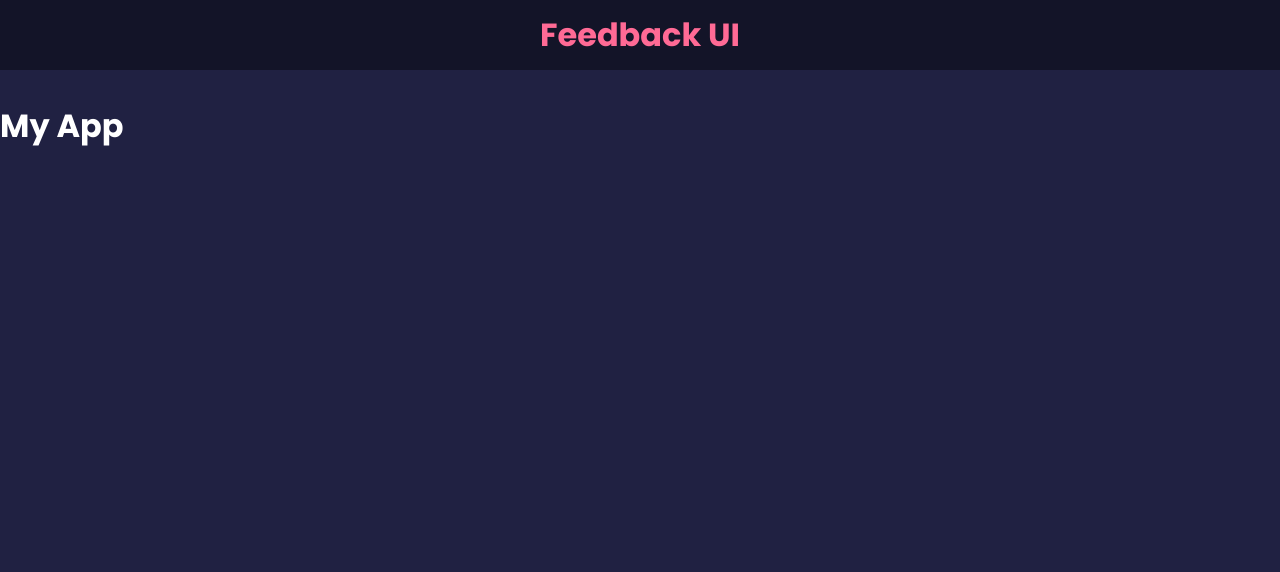
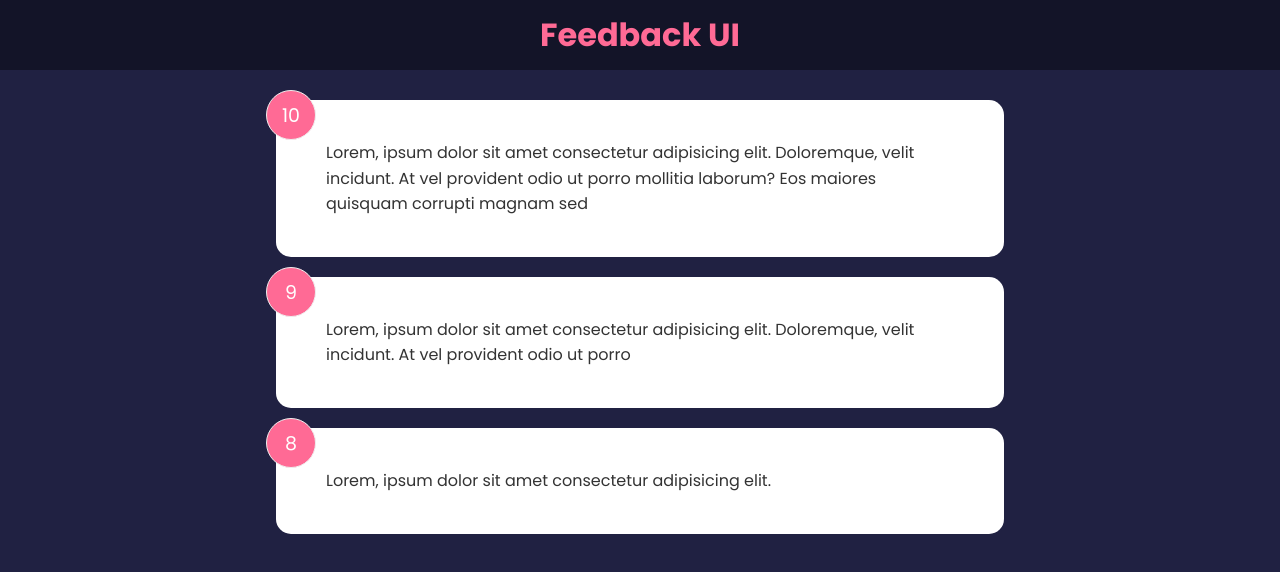
Before and after one commit to AqilArif/Feedback-App, a React app: page / in a window 1280 px wide. Shown: the top 572 px of the page. Built offline with nearby package versions, Linux system fonts and the light colour scheme; the HTML template or start-up script is replaced by a standard one.

Commit message:
Show Listing with Fake Data Array + Handle Data with App level state & used in components

```diff
--- a/src/App.jsx
+++ b/src/App.jsx
@@ -1,15 +1,23 @@
-import React, { Fragment } from 'react';
+import React, { Fragment, useState } from 'react';
 import '../styles/Global.css';
 import '../styles/index.css';
 import Header from './components/Header';
+import FeedbackItem from './components/FeedbackItem';
+import feedbackData from './data/FeedbackData';
+import FeedbackList from './components/FeedbackList';
 
 function App () {
+
+  const [feedback, setFeedback] = useState(feedbackData)
+
 
   return (
     <Fragment>
       <Header />
 
-      <h1>My App</h1>
+      <div className="container">
+        <FeedbackList feedback={feedback} />
+      </div>
     </Fragment>
   )
 }
--- /dev/null
+++ b/src/components/FeedbackItem.jsx
@@ -0,0 +1,15 @@
+const FeedbackItem = ( { item } ) => {
+  return (
+    <div className='card'>
+        <div className='num-display'>
+            {item.rating}
+        </div>
+
+        <div className="text-display">
+            {item.text}
+        </div>
+    </div>
+  )
+}
+
+export default FeedbackItem
--- /dev/null
+++ b/src/components/FeedbackList.jsx
@@ -0,0 +1,15 @@
+import FeedbackItem from './FeedbackItem'
+
+const FeedbackList = ( { feedback } ) => {
+  return (
+    <div className='feedback-list'>
+        {
+            feedback.map((item) => {
+                return <FeedbackItem item={item} key={item.id} />
+            })
+        }
+    </div>
+  )
+}
+
+export default FeedbackList
--- /dev/null
+++ b/src/data/FeedbackData.js
@@ -0,0 +1,21 @@
+const feedbackData = [
+    {
+      id: 1,
+      rating: 10,
+      text: 'Lorem, ipsum dolor sit amet consectetur adipisicing elit. Doloremque, velit incidunt. At vel provident odio ut porro mollitia laborum? Eos maiores quisquam corrupti magnam sed'
+    },
+
+    {
+      id: 2,
+      rating: 9,
+      text: 'Lorem, ipsum dolor sit amet consectetur adipisicing elit. Doloremque, velit incidunt. At vel provident odio ut porro'
+    },
+
+    {
+      id: 3,
+      rating: 8,
+      text: 'Lorem, ipsum dolor sit amet consectetur adipisicing elit.'
+    },
+]
+
+export default feedbackData;
```
